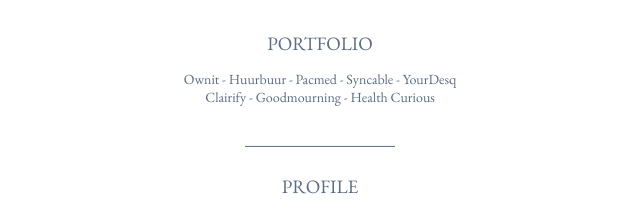
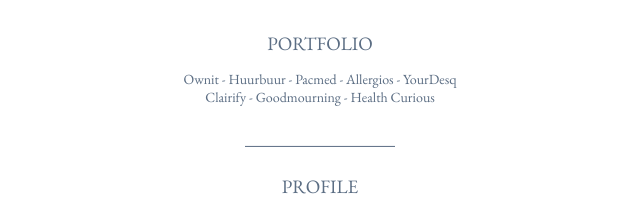
Before and after one commit to caspersauerbier/sauwerpiern, a plain HTML site: page index.html in a window 1280 px wide. Shown: the part 162-372 px from the top of the page, 320-960 px from the left. Drawn offline with nearby package versions, Linux system fonts and the light colour scheme.

Commit message:
Update index.html

```diff
--- a/index.html
+++ b/index.html
@@ -54,7 +54,7 @@
     <div class="container">
       <div class="vertical center">
     <h2 class="full-text">Portfolio</h2>
-    <span class="full-text"><p>Ownit - Huurbuur - Pacmed - Syncable - YourDesq <br> Clairify - Goodmourning - Health Curious</p></span>
+    <span class="full-text"><p>Ownit - Huurbuur - Pacmed - Allergios - YourDesq <br> Clairify - Goodmourning - Health Curious</p></span>
   <br><hr class="full-text" style="height:1px;width:50%;border-width:0; border: 0; border-top: 1px solid #5B6D83;">
       <br><h2 class="full-text">Profile</h2>
     <span class="full-text"><p>Software (b2b services, consumer products, <br> healthcare, financial technology and education)</p></span>
@@ -65,7 +65,7 @@
     </div>
     </div>
        <center><h2 class="short-text">Portfolio</h2></center>
-    <span class="short-text"><p>Ownit - Huurbuur - Pacmed - Syncable - YourDesq <br> Clairify - Goodmourning - Health Curious</p></span><hr style="height:5px; visibility:hidden;"/>
+    <span class="short-text"><p>Ownit - Huurbuur - Pacmed - Allergios - YourDesq <br> Clairify - Goodmourning - Health Curious</p></span><hr style="height:5px; visibility:hidden;"/>
     <hr class="short-text" style="height:1px;width:50%;border-width:0; border: 0; border-top: 1px solid #5B6D83;">
       <hr style="height:5px; visibility:hidden;"/><center><h2 class="short-text">Profile</h2></center>
         <span class="short-text"><p>Software (b2b services, consumer products, <br> healthcare, financial technology and education)</p></span>
```
